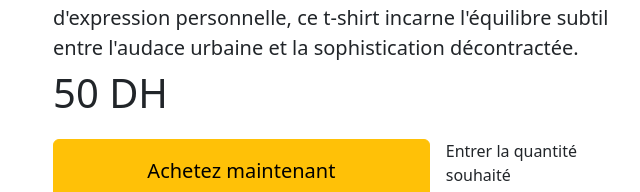
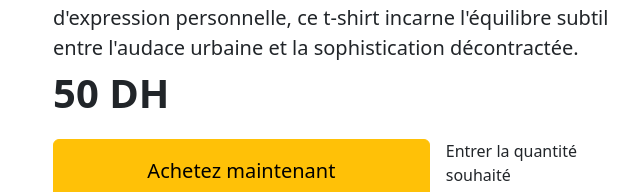
Before and after one commit to ymefath/WebProject, a plain HTML site: page pro.htm in a window 1280 px wide. Shown: the part 302-494 px from the top of the page, 603-1243 px from the left. Drawn offline with nearby package versions, Linux system fonts and the light colour scheme.

Commit message:
ljljiljm

```diff
--- a/pro.htm
+++ b/pro.htm
@@ -92,7 +92,7 @@
         ce t-shirt incarne l'équilibre subtil entre
          l'audace urbaine et la sophistication décontractée.
          <br>
-         <b class="fs-1">50 DH   </b>
+         <b class="fs-1"><b>50 DH</b> </b>
               </p>
               <div class="d-grid gap-2">
                 <div class="d-inline-flex gap-3">
```
